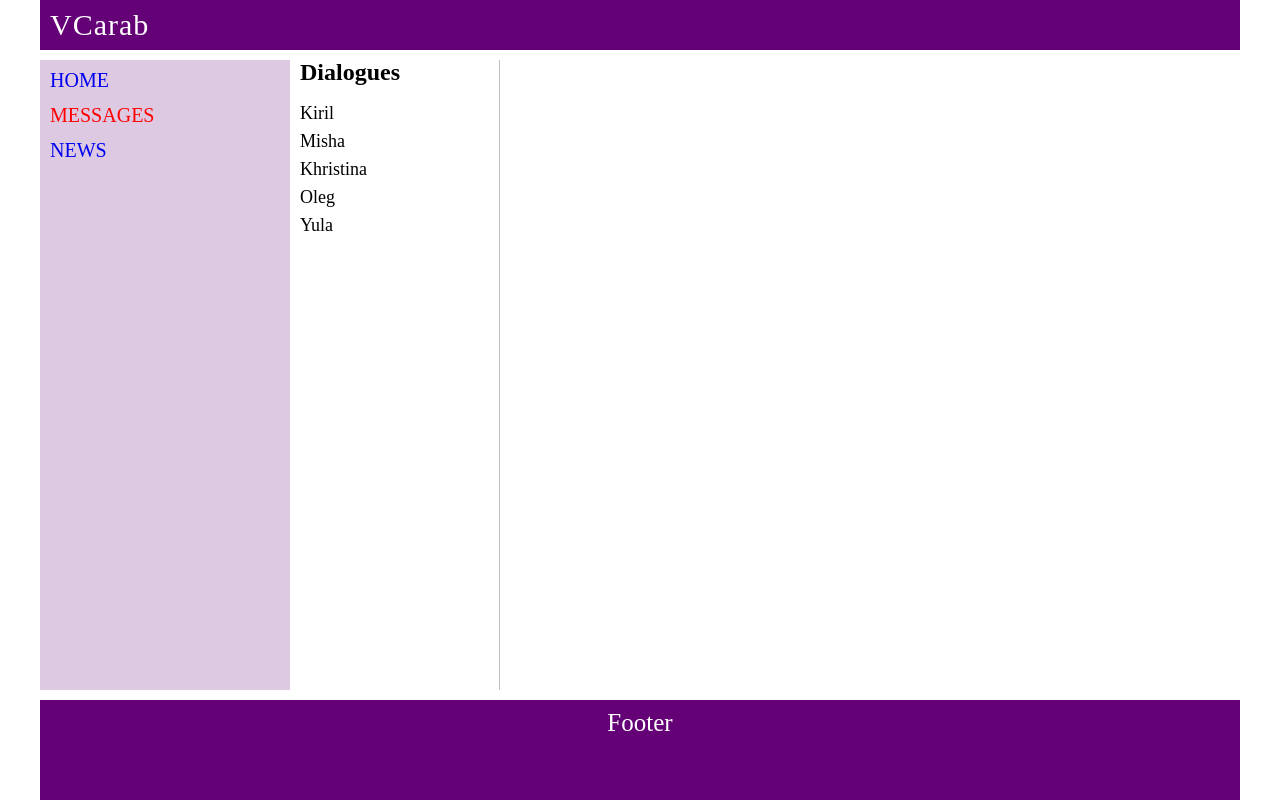
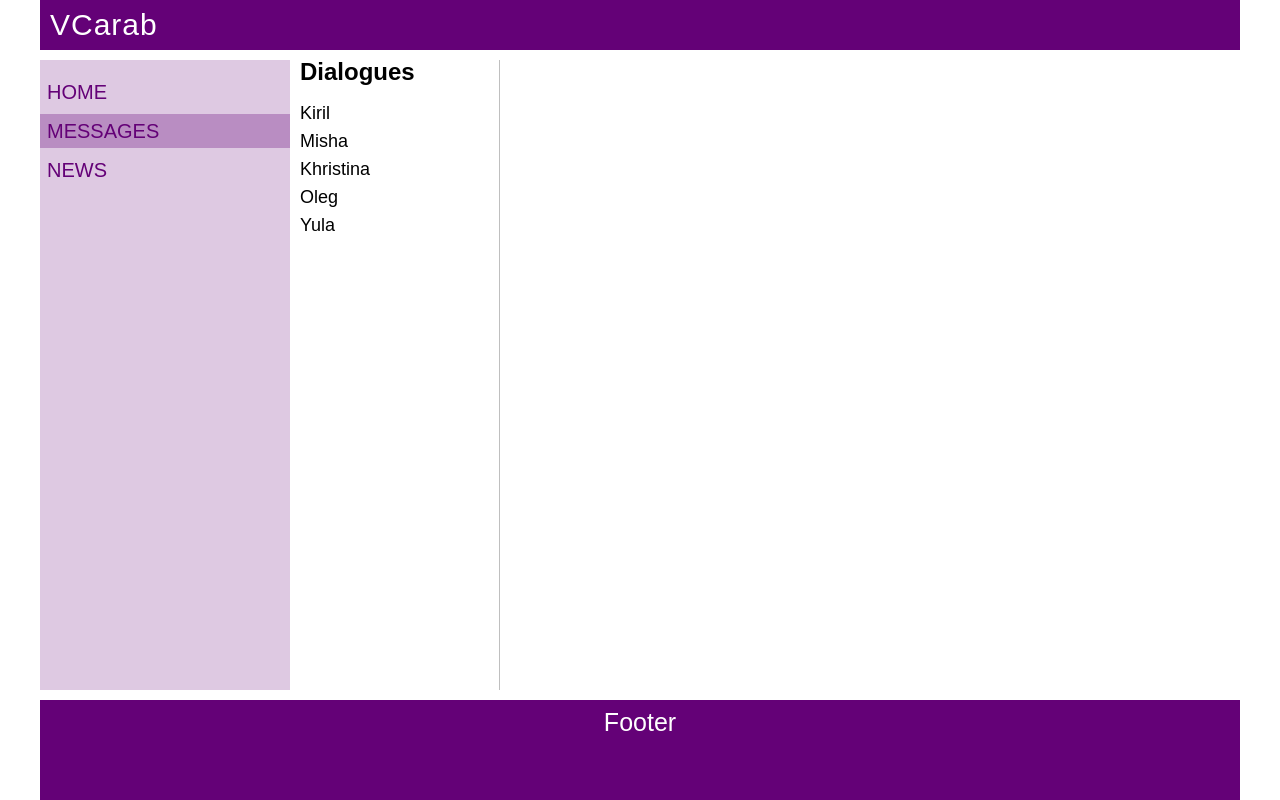
Before and after one commit to onndes/social-network-react, a React (Create React App) app: page /messages in a window 1280 px wide. Built offline with nearby package versions, Linux system fonts and the light colour scheme.

Commit message:
add getDialogsService

```diff
--- a/src/components/App/App.css
+++ b/src/components/App/App.css
@@ -69,3 +69,12 @@ h1, h2, h3, h4, h5, h6 {
   "footer footer";
   grid-gap: 10px;
 }
+
+
+
+@import url('https://fonts.googleapis.com/css2?family=Ubuntu:ital,wght@0,300;0,400;0,500;0,700;1,300;1,400;1,500;1,700&display=swap');
+body {
+  font-family: 'Ubuntu', sans-serif;
+  font-weight: 400;
+  font-size: 16px;
+}
--- a/src/components/Aside/Aside.module.css
+++ b/src/components/Aside/Aside.module.css
@@ -1,7 +1,7 @@
 .aside {
   grid-area: aside;
   background-color: rgba(99, 1, 119, 0.213);
-  padding: 10px;
+  padding: 10px 0px 0px 0px;
 }
 
 .list {
@@ -9,15 +9,24 @@
 }
 
 .item {
-  padding: 0px 0px 15px 0px;
+  padding: px 0px 15px 0px;
 
 }
 
 .item a {
+  display: block;
   font-size: 20px;
-  /* color: rgb(100, 1, 119); */
+  color: rgb(100, 1, 119);
   text-transform: uppercase;
+  padding:7px;
+  margin: 5px 0px;
+}
+.item a:visited {
+
 }
 .item a.active {
-  color: red;
+  display: block;
+  /* color: rgba(99, 1, 119, 1); */
+  background-color: rgba(99, 1, 119, 0.3);
+  width: 100%;
 }
--- a/src/components/MessagesPage/MessagesPage.js
+++ b/src/components/MessagesPage/MessagesPage.js
@@ -1,7 +1,7 @@
 import React, { Component } from "react";
 import style from "./MessagesPage.module.css";
 import { Route } from "react-router-dom";
-import Dialogs from "../Dialogs/Dialogs";
+import Dialogs from "./Dialogs/Dialogs";
 
 export default class MessagesPage extends Component {
     render() {
```
Also changed, not shown: src/components/MessagesPage/Dialogs/Dialogs.js (renamed from src/components/Dialogs/Dialogs.js), src/components/MessagesPage/Dialogs/Dialogs.module.css (renamed from src/components/Dialogs/Dialogs.module.css), src/components/MessagesPage/MessagesItems/MessagesItems.js (renamed from src/components/MessagesItems/MessagesItems.js), src/components/MessagesPage/MessagesItems/MessagesItems.module.css (added).
